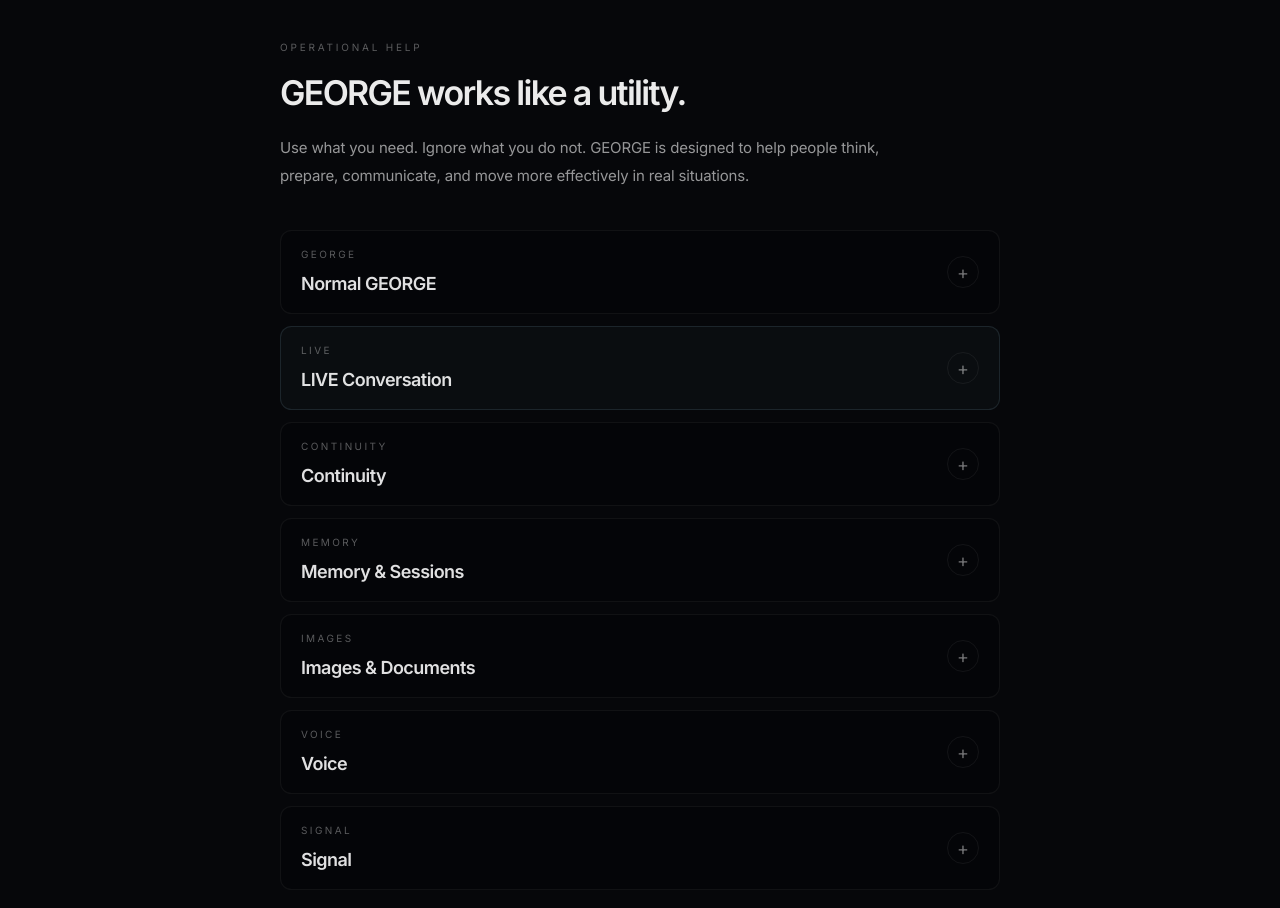
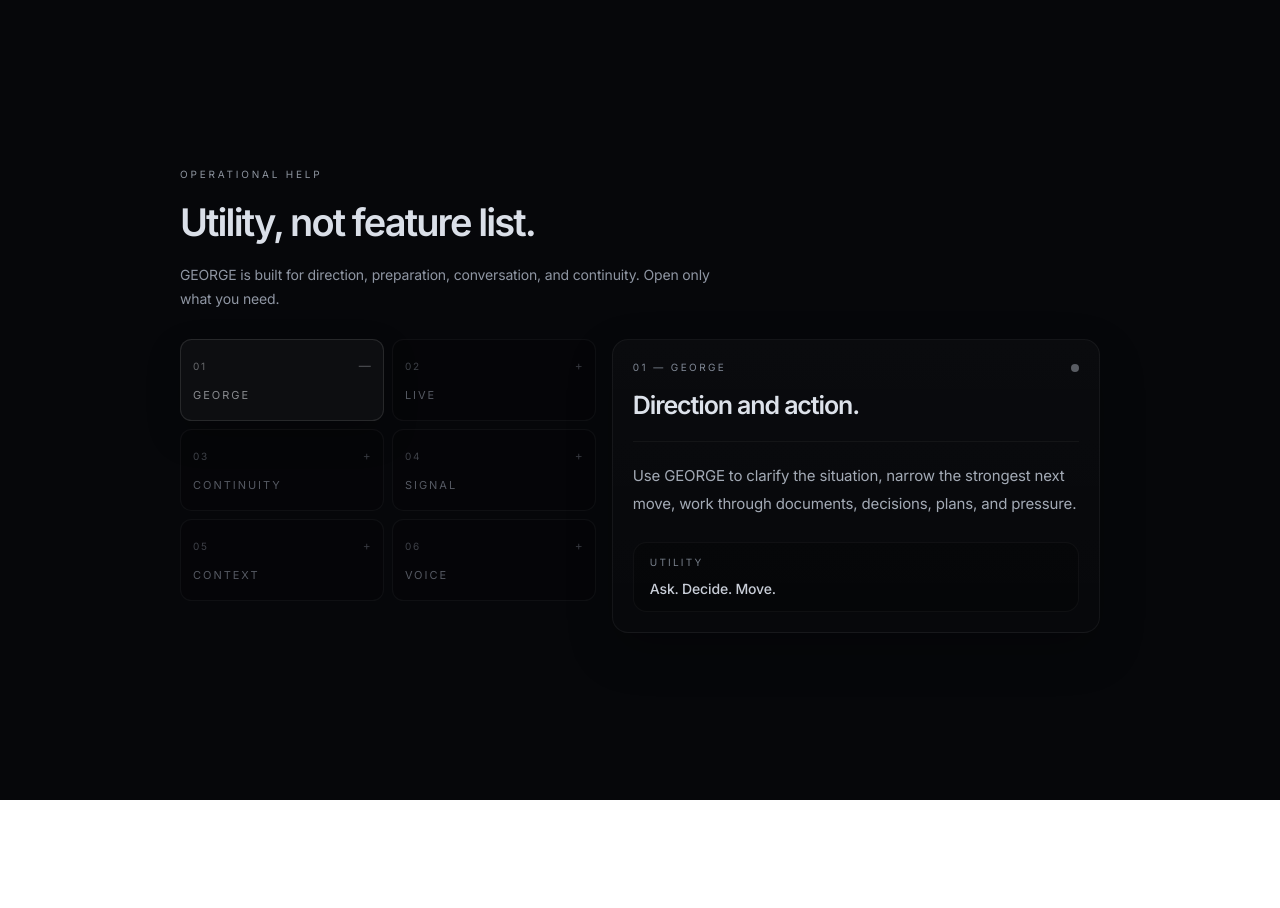
Before and after one commit to LesKemVal/ai-clarity, a Next.js app: page /help in a window 1280 px wide. Shown: the top 908 px of the page. After the commit the page ends 800 px from the top, so only its background shows below. Built offline with nearby package versions, Linux system fonts and the light colour scheme.

Commit message:
Refine help page as compact utility index

```diff
--- a/app/help/page.tsx
+++ b/app/help/page.tsx
@@ -6,159 +6,154 @@ type HelpSection =
   | 'george'
   | 'live'
   | 'continuity'
-  | 'memory'
-  | 'images'
+  | 'signal'
+  | 'context'
   | 'voice'
-  | 'signal'
   | null
 
+const HELP_ITEMS: Array<{
+  id: Exclude<HelpSection, null>
+  index: string
+  label: string
+  title: string
+  body: string
+  utility: string
+  accent?: boolean
+}> = [
+  {
+    id: 'george',
+    index: '01',
+    label: 'GEORGE',
+    title: 'Direction and action.',
+    body: 'Use GEORGE to clarify the situation, narrow the strongest next move, work through documents, decisions, plans, and pressure.',
+    utility: 'Ask. Decide. Move.',
+  },
+  {
+    id: 'live',
+    index: '02',
+    label: 'LIVE',
+    title: 'Timing under pressure.',
+    body: 'Use LIVE when the conversation is the work: interviews, negotiations, calls, meetings, presentations, conflict, or moments where words matter.',
+    utility: 'Timing. Pressure. Execution.',
+    accent: true,
+  },
+  {
+    id: 'continuity',
+    index: '03',
+    label: 'CONTINUITY',
+    title: 'Return without restarting.',
+    body: 'GEORGE can preserve sessions, goals, and working context so useful work continues instead of beginning from zero every time.',
+    utility: 'Remember the work.',
+  },
+  {
+    id: 'signal',
+    index: '04',
+    label: 'SIGNAL',
+    title: 'What matters in the room.',
+    body: 'Signal helps GEORGE track pressure, hesitation, timing, leverage, confusion, and momentum so guidance stays useful instead of generic.',
+    utility: 'Read what changes.',
+  },
+  {
+    id: 'context',
+    index: '05',
+    label: 'CONTEXT',
+    title: 'Show GEORGE what matters.',
+    body: 'Use documents, screenshots, images, room setup, and user-provided details to give GEORGE better operating context.',
+    utility: 'Give GEORGE context.',
+  },
+  {
+    id: 'voice',
+    index: '06',
+    label: 'VOICE',
+    title: 'Hands-free utility.',
+    body: 'Voice and earbud support are for moments where low-friction help, timing, and short cues matter more than long explanations.',
+    utility: 'Useful when moving.',
+  },
+]
+
 export default function HelpPage() {
-  const [open, setOpen] = useState<HelpSection>(null)
-
-  const toggle = (section: HelpSection) => {
-    setOpen(open === section ? null : section)
-  }
+  const [open, setOpen] = useState<HelpSection>('george')
+  const active = HELP_ITEMS.find((item) => item.id === open) || HELP_ITEMS[0]
 
   return (
-    <main className="min-h-[100dvh] bg-[#06070A] px-5 py-10 text-white">
-      <div className="mx-auto max-w-[720px]">
-        <div className="mb-10">
-          <div className="text-[10px] uppercase tracking-[0.28em] text-white/34">
+    <main className="min-h-[100dvh] bg-[#06070A] px-5 py-8 text-[#D7DBE4]">
+      <div className="mx-auto flex min-h-[calc(100dvh-64px)] w-full max-w-[920px] flex-col justify-center">
+        <section className="mb-7 max-w-[660px]">
+          <div className="text-[10px] uppercase tracking-[0.28em] text-[#8D949F]">
             OPERATIONAL HELP
           </div>
 
-          <h1 className="mt-3 text-[34px] font-semibold tracking-[-0.05em] text-white/92">
-            GEORGE works like a utility.
+          <h1 className="mt-3 text-[31px] font-semibold tracking-[-0.05em] text-[#DADFE8] sm:text-[38px]">
+            Utility, not feature list.
           </h1>
 
-          <p className="mt-4 max-w-[620px] text-[15px] leading-7 text-white/58">
-            Use what you need. Ignore what you do not. GEORGE is designed to
-            help people think, prepare, communicate, and move more effectively
-            in real situations.
+          <p className="mt-3 max-w-[560px] text-[14px] leading-6 text-[#8F96A3]">
+            GEORGE is built for direction, preparation, conversation, and continuity. Open only what you need.
           </p>
-        </div>
+        </section>
 
-        <div className="space-y-3">
-          <UtilityCard
-            open={open === 'george'}
-            onClick={() => toggle('george')}
-            label="GEORGE"
-            title="Normal GEORGE"
-            body="Use GEORGE to think through problems, build plans, interpret documents, prepare for decisions, sharpen ideas, or continue momentum when direction matters."
-          />
+        <section className="grid gap-4 md:grid-cols-[0.92fr_1.08fr] md:items-start">
+          <div className="grid grid-cols-2 gap-2 sm:grid-cols-3 md:grid-cols-2">
+            {HELP_ITEMS.map((item) => {
+              const selected = item.id === open
 
-          <UtilityCard
-            open={open === 'live'}
-            onClick={() => toggle('live')}
-            label="LIVE"
-            title="LIVE Conversation"
-            body="LIVE helps during conversations where timing, pressure, and communication matter. Interviews, meetings, negotiations, conflict, presentations, calls, and difficult moments."
-            accent
-          />
+              return (
+                <button
+                  key={item.id}
+                  type="button"
+                  onClick={() => setOpen(selected ? null : item.id)}
+                  className={`min-h-[82px] rounded-[0.82rem] border px-3 py-3 text-left transition-all duration-200 ${
+                    selected
+                      ? item.accent
+                        ? 'border-[#8FB6C9]/[0.24] bg-[#8FB6C9]/[0.060] text-[#E0EDF4] shadow-[0_14px_36px_rgba(4,10,18,0.28)]'
+                        : 'border-white/[0.105] bg-white/[0.032] text-[#E2E5EA] shadow-[0_14px_34px_rgba(0,0,0,0.22)]'
+                      : 'border-white/[0.045] bg-black/[0.16] text-[#8F96A3] hover:border-white/[0.085] hover:bg-white/[0.018] hover:text-[#C8CDD6]'
+                  }`}
+                >
+                  <div className="flex items-center justify-between gap-2">
+                    <span className="text-[10px] tracking-[0.18em] text-current/42">{item.index}</span>
+                    <span className="text-[12px] text-current/35">{selected ? '—' : '+'}</span>
+                  </div>
 
-          <UtilityCard
-            open={open === 'continuity'}
-            onClick={() => toggle('continuity')}
-            label="CONTINUITY"
-            title="Continuity"
-            body="GEORGE can restore sessions, context, goals, and ongoing work so conversations continue naturally instead of restarting from zero."
-          />
+                  <div className="mt-3 text-[11px] uppercase tracking-[0.18em] text-current/58">
+                    {item.label}
+                  </div>
+                </button>
+              )
+            })}
+          </div>
 
-          <UtilityCard
-            open={open === 'memory'}
-            onClick={() => toggle('memory')}
-            label="MEMORY"
-            title="Memory & Sessions"
-            body="Sessions help GEORGE continue useful work over time. Important conversations, goals, and operational context can persist across usage."
-          />
+          <div className="min-h-[268px] rounded-[1rem] border border-white/[0.05] bg-[linear-gradient(180deg,rgba(255,255,255,0.018),rgba(255,255,255,0.008))] px-5 py-5 text-left shadow-[0_18px_46px_rgba(0,0,0,0.24)]">
+            <div className="flex items-start justify-between gap-4 border-b border-white/[0.045] pb-4">
+              <div>
+                <div className="text-[10px] uppercase tracking-[0.24em] text-[#7F8794]">
+                  {active.index} — {active.label}
+                </div>
 
-          <UtilityCard
-            open={open === 'images'}
-            onClick={() => toggle('images')}
-            label="IMAGES"
-            title="Images & Documents"
-            body="You can show GEORGE screenshots, photos, and documents to add context, interpret information, or support LIVE situations."
-          />
+                <h2 className="mt-3 text-[25px] font-semibold tracking-[-0.045em] text-[#DDE2EA]">
+                  {active.title}
+                </h2>
+              </div>
 
-          <UtilityCard
-            open={open === 'voice'}
-            onClick={() => toggle('voice')}
-            label="VOICE"
-            title="Voice"
-            body="Voice and earbud support are designed for real-world usage where hands-free assistance, timing, and low-friction interaction matter."
-          />
+              <div className={`mt-1 h-2 w-2 rounded-full ${active.accent ? 'bg-[#8FB6C9]/70' : 'bg-[#A7ADB8]/50'}`} />
+            </div>
 
-          <UtilityCard
-            open={open === 'signal'}
-            onClick={() => toggle('signal')}
-            label="SIGNAL"
-            title="Signal"
-            body="Signal helps GEORGE interpret what matters most in the room: pressure, timing, leverage, hesitation, confusion, urgency, and momentum."
-          />
-        </div>
+            <p className="mt-5 text-[15px] leading-7 text-[#A3AAB5]">
+              {active.body}
+            </p>
+
+            <div className="mt-6 rounded-[0.85rem] border border-white/[0.04] bg-black/[0.20] px-4 py-3">
+              <div className="text-[10px] uppercase tracking-[0.22em] text-[#777F8B]">
+                Utility
+              </div>
+
+              <div className="mt-2 text-[14px] font-medium text-[#C9CED8]">
+                {active.utility}
+              </div>
+            </div>
+          </div>
+        </section>
       </div>
     </main>
   )
 }
-
-function UtilityCard({
-  open,
-  onClick,
-  label,
-  title,
-  body,
-  accent = false,
-}: {
-  open: boolean
-  onClick: () => void
-  label: string
-  title: string
-  body: string
-  accent?: boolean
-}) {
-  return (
-    <button
-      type="button"
-      onClick={onClick}
-      className={`w-full rounded-[1.1rem] border px-5 py-4 text-left transition-all duration-300 ${
-        accent
-          ? 'border-[#8FB6C9]/[0.14] bg-[#8FB6C9]/[0.035]'
-          : 'border-white/[0.05] bg-black/[0.18]'
-      }`}
-    >
-      <div className="flex items-center justify-between gap-4">
-        <div>
-          <div className="text-[10px] uppercase tracking-[0.24em] text-white/34">
-            {label}
-          </div>
-
-          <div className="mt-2 text-[18px] font-semibold tracking-[-0.03em] text-white/88">
-            {title}
-          </div>
-        </div>
-
-        <div
-          className={`flex h-8 w-8 items-center justify-center rounded-full border border-white/[0.06] text-[18px] text-white/42 transition ${
-            open ? 'rotate-45 bg-white/[0.06] text-white/84' : ''
-          }`}
-        >
-          +
-        </div>
-      </div>
-
-      <div
-        className={`grid transition-all duration-500 ease-[cubic-bezier(0.22,1,0.36,1)] ${
-          open
-            ? 'mt-4 grid-rows-[1fr] opacity-100'
-            : 'grid-rows-[0fr] opacity-0'
-        }`}
-      >
-        <div className="overflow-hidden">
-          <p className="text-[14px] leading-6 text-white/58">
-            {body}
-          </p>
-        </div>
-      </div>
-    </button>
-  )
-}
```
